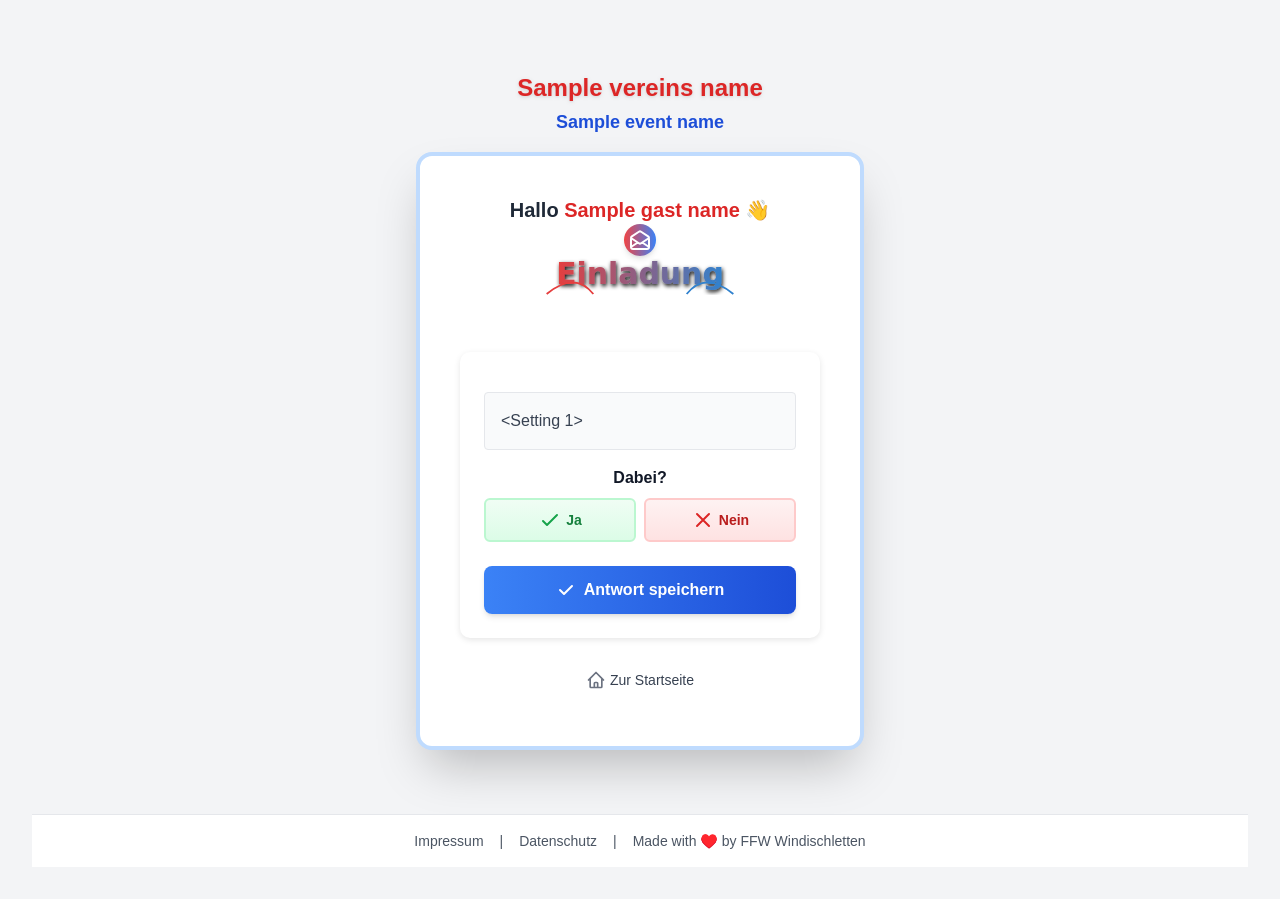
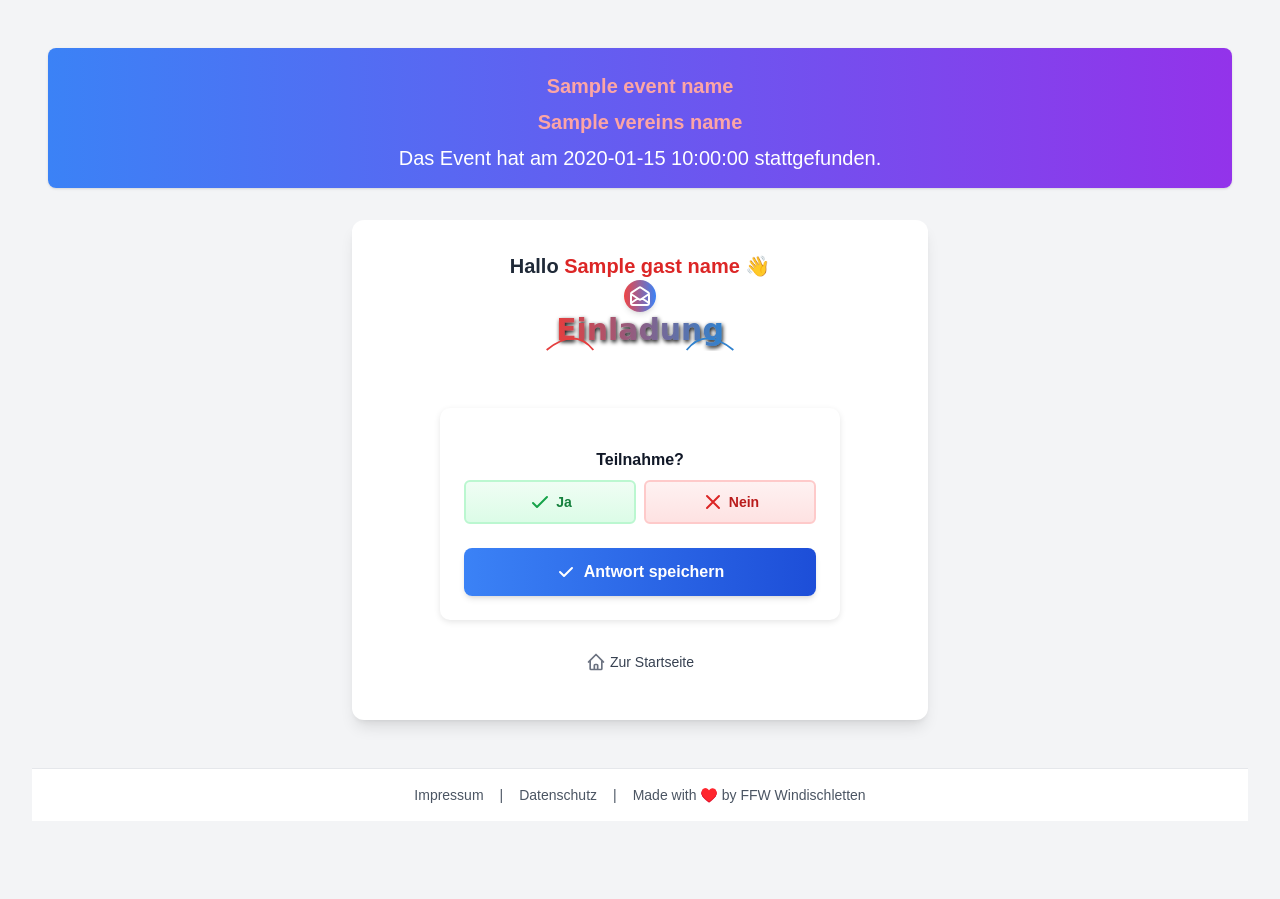
Before and after one commit to BassdoxXx/simple_invites, a Flask app: template app/templates/public_invite_respond.html in a window 1280 px wide. After the commit the page ends 803 px from the top, so only its background shows below. Run offline with Flask 3, Linux system fonts and the light colour scheme; tables that the repository leaves empty hold one stand-in row (values such as "Sample post"); the template is opened without the code that fills it: values that come from a table or form of the project are taken from there, most other values are stand-ins (such as "Sample title", 1, 10 or a date in 2020); some libraries are stand-ins or nearby versions.

Commit message:
updated eventcountdown

```diff
--- a/app/templates/layout_guest.html
+++ b/app/templates/layout_guest.html
@@ -5,7 +5,26 @@
 {% endblock %}
 
 {% block content %}
-<main class="max-w-xl mx-auto mt-12 bg-white shadow-lg rounded-xl p-8">
+<!-- Event Countdown -->
+{% if days_until_event is not none and event_name %}
+  <div class="bg-gradient-to-r from-blue-500 to-purple-600 text-white p-4 rounded-lg shadow mb-8 text-center">
+    {% if event_name %}
+        <p class="text-xl font-extrabold mt-2 text-red-300">{{ event_name }}</p>
+    {% endif %}
+    {% if vereins_name %}
+        <p class="text-xl font-extrabold mt-2 text-red-300">{{ vereins_name }}</p>
+    {% endif %}
+    {% if days_until_event > 0 %}
+      <p class="text-3xl font-extrabold mt-2">Noch {{ days_until_event }} {{ 'Tage' if days_until_event != 1 else 'Tag' }} bis zum Event!</p>
+    {% elif days_until_event == 0 %}
+      <p class="text-3xl font-extrabold mt-2">🎊 Das Event findet heute statt! 🎊</p>
+    {% else %}
+      <p class="text-xl mt-2">Das Event hat am {{ event_date }} stattgefunden.</p>
+    {% endif %}
+  </div>
+{% endif %}
+
+<main class="max-w-xl mx-auto bg-white shadow-lg rounded-xl p-8">
     {% block guest_content %}{% endblock %}
 </main>
 {% endblock %}
--- a/app/templates/public_invite_respond.html
+++ b/app/templates/public_invite_respond.html
@@ -1,23 +1,15 @@
 {% extends "layout_guest.html" %}
 {% block title %}Einladung beantworten{% endblock %}
 
-{% block content %}
-<!-- Einladender Verein und Event außerhalb der Card -->
-<div class="flex flex-col items-center justify-center bg-gray-100 pt-6 pb-4 min-h-[70vh]">
-  {% if vereins_name %}
-    <h2 class="text-2xl font-extrabold text-red-600 text-center mb-1 drop-shadow">{{ vereins_name }}</h2>
-  {% endif %}
-  {% if event_name %}
-    <h3 class="text-lg font-semibold text-blue-700 text-center mb-4">{{ event_name }}</h3>
-  {% endif %}
+{% block guest_content %}
 
-  <!-- Card mit Gast-Begrüßung und Formular -->
-  <div class="bg-white rounded-2xl shadow-2xl p-10 w-full max-w-md border-4 border-blue-200">
-    {% if gast_name %}
-      <h3 class="text-xl font-bold text-gray-800 text-center mb-4">Hallo <span class="text-red-600">{{ gast_name }}</span> 👋</h3>
-    {% else %}
-      <h3 class="text-xl font-bold text-gray-800 text-center mb-4">Hallo und willkommen!</h3>
-    {% endif %}
+
+<!-- Gast-Begrüßung und Formular -->
+{% if gast_name %}
+  <h3 class="text-xl font-bold text-gray-800 text-center mb-4">Hallo <span class="text-red-600">{{ gast_name }}</span> 👋</h3>
+{% else %}
+  <h3 class="text-xl font-bold text-gray-800 text-center mb-4">Hallo und willkommen!</h3>
+{% endif %}
     <div class="flex justify-center mb-6">
       <div class="w-56 h-20 relative">
         <!-- Schönes "Einladung" SVG -->
@@ -52,16 +44,8 @@
     <form method="POST" class="space-y-4">
       <input type="hidden" name="csrf_token" value="{{ csrf_token() }}">
 
-      <div class="bg-gray-50 p-4 rounded border">
-        {% if invite_header %}
-          <p class="text-gray-700">{{ invite_header }}</p>
-        {% else %}
-          <p class="text-gray-700">Wir würden uns freuen, dich/euch bei unserer Veranstaltung begrüßen zu dürfen!</p>
-        {% endif %}
-      </div>
-
       <div class="mt-5">
-        <p class="text-base font-bold mb-2 text-center">Dabei?</p>
+        <p class="text-base font-bold mb-2 text-center">Teilnahme?</p>
         <div class="grid grid-cols-2 gap-2">
           <label class="cursor-pointer">
             <input
@@ -148,9 +132,8 @@
         </svg>
         Zur Startseite
       </a>
-    </div>
-  </div>
 </div>
+
 <script>
   document.addEventListener("DOMContentLoaded", function () {
     const yes = document.getElementById("attending_yes");
--- a/app/templates/public_legal_impressum.html
+++ b/app/templates/public_legal_impressum.html
@@ -1,9 +1,8 @@
-{% extends "layout_base.html" %}
+{% extends "layout_guest.html" %}
 
 {% block title %}Impressum{% endblock %}
 
-{% block content %}
-<div class="max-w-2xl mx-auto bg-white shadow-md rounded-lg p-6 mt-8">
+{% block guest_content %}
   <h1 class="text-3xl font-bold mb-4">Impressum</h1>
   <p class="text-gray-700">
     Dies ist eine Beispielseite für das Impressum. Die Inhalte müssen noch ergänzt werden.
@@ -16,5 +15,4 @@
   <div class="mt-6">
     <a href="{{ url_for('admin.index') }}" class="text-blue-600 hover:underline">&larr; Zurück zur Startseite</a>
   </div>
-</div>
 {% endblock %}
--- a/app/templates/public_legal_privacy.html
+++ b/app/templates/public_legal_privacy.html
@@ -1,9 +1,8 @@
-{% extends "layout_base.html" %}
+{% extends "layout_guest.html" %}
 
 {% block title %}Datenschutz{% endblock %}
 
-{% block content %}
-<div class="max-w-2xl mx-auto bg-white shadow-md rounded-lg p-6 mt-8">
+{% block guest_content %}
   <h1 class="text-3xl font-bold mb-4">Datenschutzerklärung</h1>
   <p class="text-gray-700">
     Hier folgt die Datenschutzerklärung. Dieser Text dient als Platzhalter und muss durch rechtlich korrekte Informationen ersetzt werden.
@@ -16,5 +15,4 @@
   <div class="mt-6">
     <a href="{{ url_for('admin.index') }}" class="text-blue-600 hover:underline">&larr; Zurück zur Startseite</a>
   </div>
-</div>
 {% endblock %}
--- a/app/templates/public_token_input.html
+++ b/app/templates/public_token_input.html
@@ -2,9 +2,7 @@
 
 {% block title %}Token eingeben{% endblock %}
 
-{% block content %}
-<div class="flex items-center justify-center bg-gray-100 pt-6 pb-4 min-h-[70vh]">
-  <div class="bg-white rounded-2xl shadow-2xl p-10 w-full max-w-md border-4 border-blue-200">
+{% block guest_content %}
 {% if vereins_name %}
   <h2 class="text-3xl font-extrabold text-red-600 text-center mb-2 drop-shadow">{{ vereins_name }}</h2>
 {% endif %}
@@ -21,6 +19,4 @@
   <input type="text" name="token" placeholder="Einladungscode eingeben..." required class="w-full p-3 border-2 border-red-300 rounded-xl text-center focus:outline-none focus:border-blue-500 transition">
   <input type="hidden" name="csrf_token" value="{{ csrf_token() }}">
 </form>
-  </div>
-</div>
 {% endblock %}
```
Also changed, not shown: app/blueprints/pdf.py (+16 -3 lines), app/blueprints/public.py (+83 -4 lines), app/templates/admin_dashboard.html (+9 -2 lines). Lines whose indentation alone changed are shown as unchanged.
